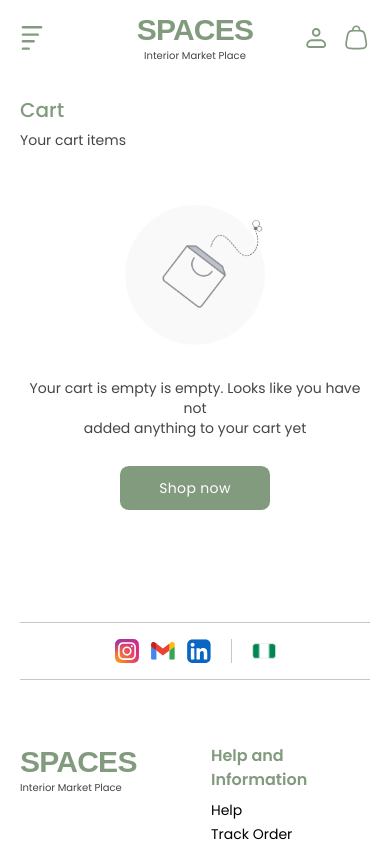
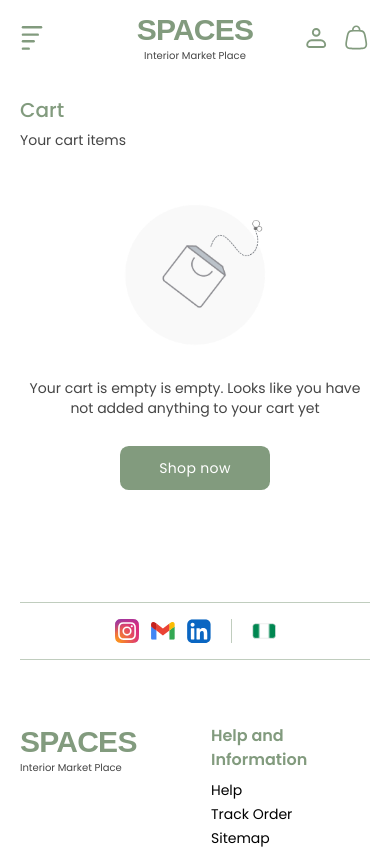
Before and after one commit to jola-blvhk/spaces-interior-marketplace, a Next.js app: page /cart in a window 390 px wide. Shown: the top 849 px of the page. Built offline with nearby package versions, Linux system fonts and the light colour scheme; a web font is replaced by a local one.

Commit message:
added empty cart list

```diff
--- a/src/components/cart-page/index.tsx
+++ b/src/components/cart-page/index.tsx
@@ -143,9 +143,9 @@ const Cart = () => {
               alt="empty cart"
               className=" m-auto w-[150px] h-[150px] md:w-[200px] md:h-[200px]"
             />
-            <h3 className="text-center text-primary-black-90 text-sm md:text-base">
-              Your cart is empty is empty. Looks like you have not
-              <br /> added anything to your cart yet
+            <h3 className="text-center text-primary-black-90 text-sm md:text-base max-w-[450px]">
+              Your cart is empty is empty. Looks like you have not added
+              anything to your cart yet
             </h3>
             <div className="m-auto w-[150px] md:w-[180px]">
               <Button
```
